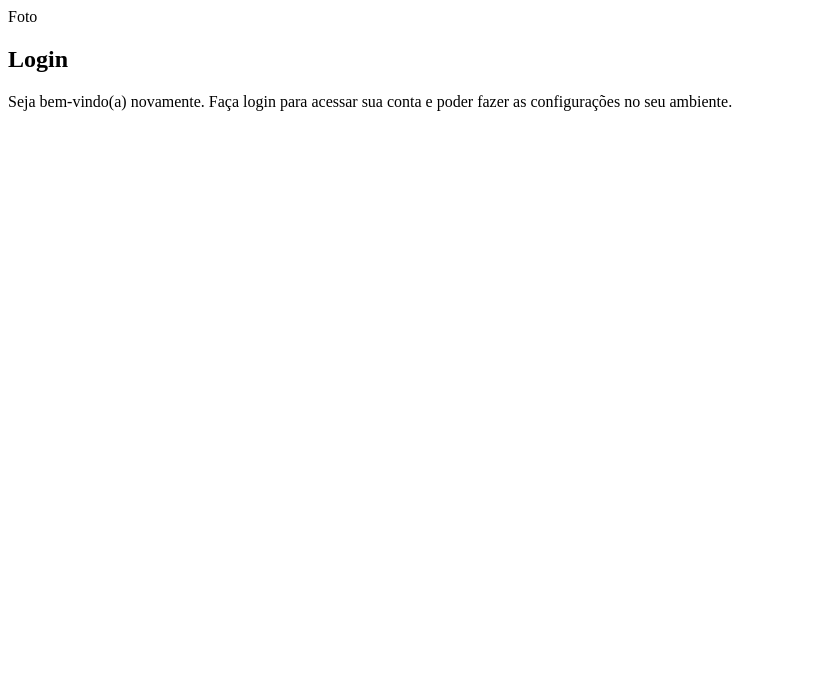
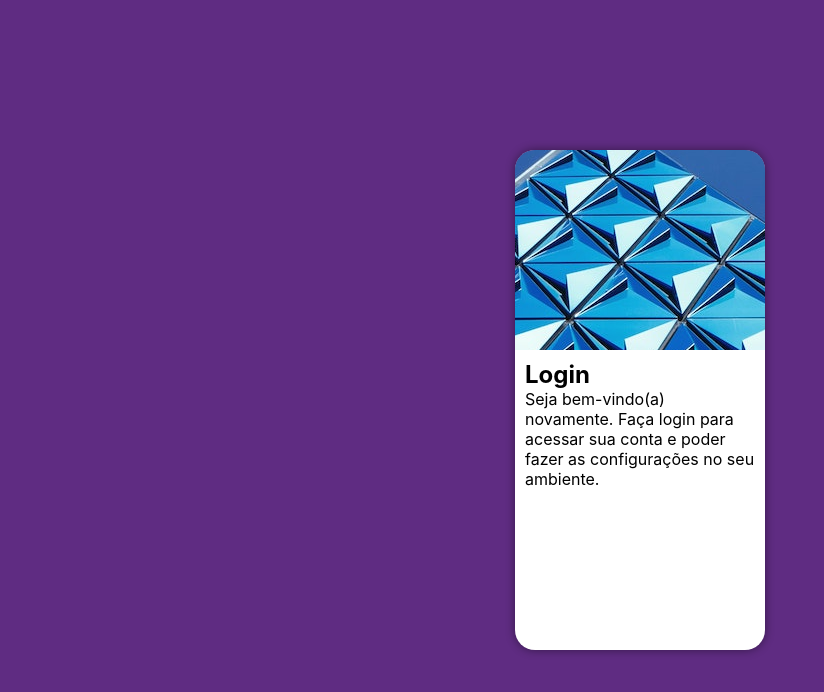
Before and after one commit to LucasBondeDeSouza/projeto-login, a plain HTML site: page index.html in a window 1280 px wide. Shown: the whole page, without its empty margins (0-824 px from the left). Drawn offline with Linux system fonts and the light colour scheme.

Commit message:
atualização

```diff
--- a/index.html
+++ b/index.html
@@ -10,7 +10,7 @@
     <main>
         <section id="login">
             <div id="imagem">
-                Foto
+                <!-- Aqui vai a imagem nas CSS -->
             </div>
             <div id="formulario">
                 <h1>Login</h1>
--- a/styles/style.css
+++ b/styles/style.css
@@ -3,3 +3,49 @@
     Verde: #49a09d
     Lilás: #5f2c82
 */
+
+* {
+    font-family: -apple-system, BlinkMacSystemFont, 'Segoe UI', Roboto, Oxygen, Ubuntu, Cantarell, 'Open Sans', 'Helvetica Neue', sans-serif;
+    margin: 0px;
+    padding: 0px;
+    box-sizing: border-box;
+}
+
+body, html {
+    background-color: #5f2c82;
+    height: 100vh;
+    width: 100vw;
+}
+
+main {
+    position: relative;
+    height: 100vh;
+    width: 100vw;
+}
+
+section#login {
+    position: absolute;
+    top: 50%;
+    left: 50%;
+    transform: translate(-50%, -50%);
+    overflow: hidden;
+
+    background-color: white;
+    width: 250px;
+    height: 500px;
+    border-radius: 20px;
+    box-shadow: 0px 0px 10px rgba(0, 0, 0, 0.450);
+}
+
+section#login > div#imagem {
+    display: block;
+    background: #5f2c82 url(../img/img-tela.jpg);
+    background-color: cover;
+    background-position: center center;
+    height: 200px;
+}
+
+section#login > div#formulario {
+    display: block;
+    padding: 10px;
+}
```
